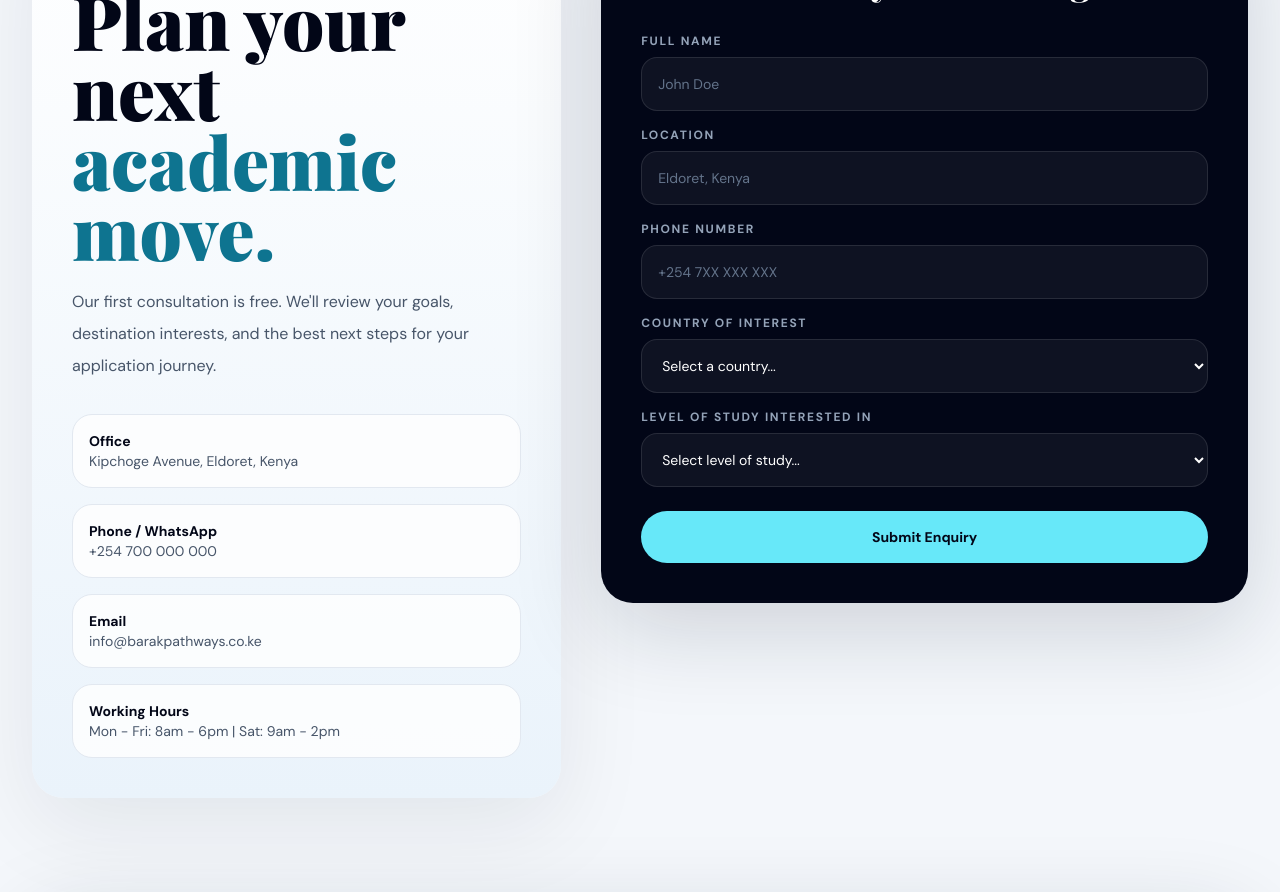
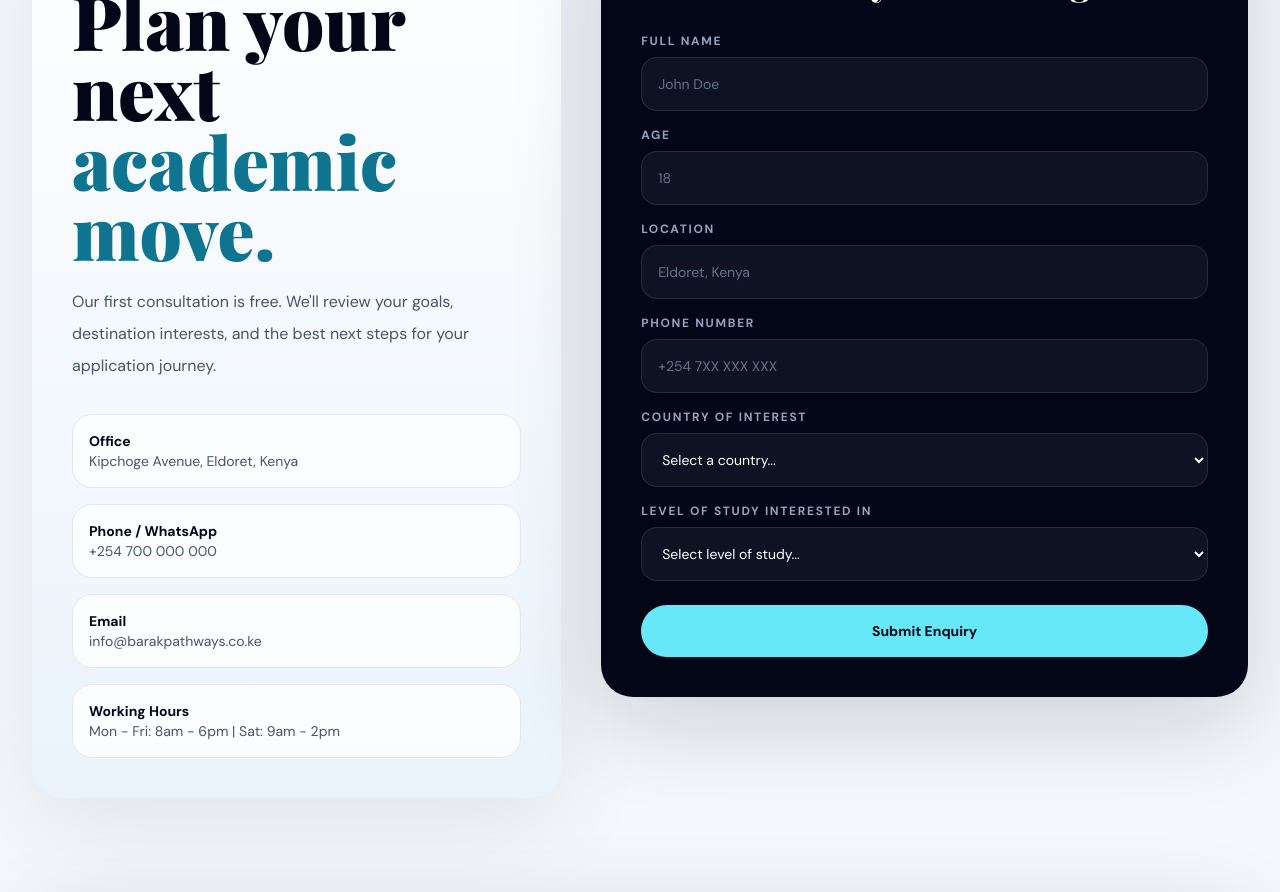
Before and after one commit to Calvis123/ads, a React (Vite) app: page / in a window 1280 px wide. Shown: the part 8440-9332 px from the top of the page. Built offline with nearby package versions, Linux system fonts and the light colour scheme.

Commit message:
Add age field to enquiry form

```diff
--- a/src/App.jsx
+++ b/src/App.jsx
@@ -100,6 +100,7 @@ export default function App() {
   const [slideIndex, setSlideIndex] = useState(0);
   const [leadForm, setLeadForm] = useState({
     fullName: "",
+    age: "",
     location: "",
     phoneNumber: "",
     countryInterest: "",
@@ -171,6 +172,7 @@ export default function App() {
     const message = [
       "New Lead Enquiry - Barak Pathways",
       `Name: ${leadForm.fullName}`,
+      `Age: ${leadForm.age}`,
       `Location: ${leadForm.location}`,
       `Phone Number: ${leadForm.phoneNumber}`,
       `Country of Interest: ${leadForm.countryInterest}`,
@@ -723,6 +725,19 @@ export default function App() {
                   </div>
                 </div>
                 <div className="mt-4">
+                  <label className="mb-2 block text-xs font-bold uppercase tracking-[0.14em] text-slate-400">Age</label>
+                  <input
+                    type="number"
+                    inputMode="numeric"
+                    min="10"
+                    max="80"
+                    placeholder="18"
+                    className={field}
+                    value={leadForm.age}
+                    onChange={updateLeadForm("age")}
+                  />
+                </div>
+                <div className="mt-4">
                   <label className="mb-2 block text-xs font-bold uppercase tracking-[0.14em] text-slate-400">Location</label>
                   <input
                     type="text"
```
